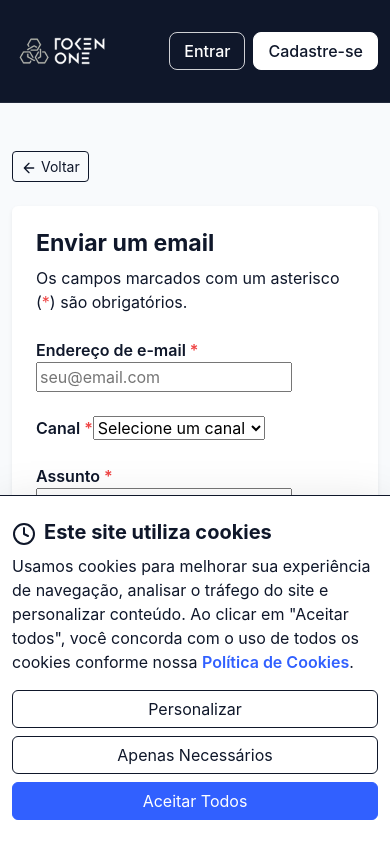
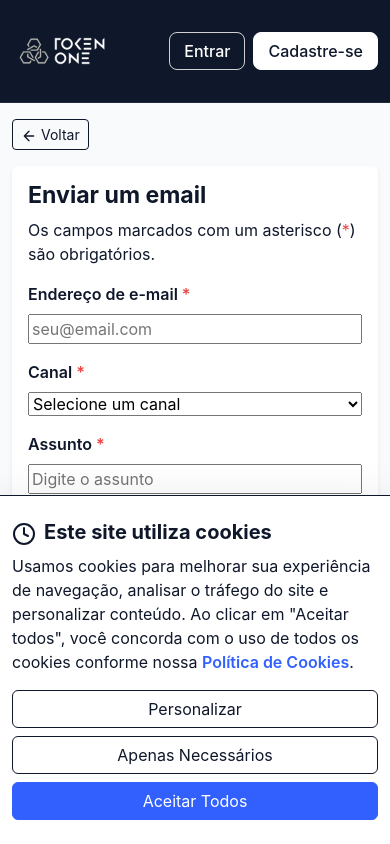
Before and after one commit to dgarcia-tokenone/site-tokenone, a Next.js app: page /contato in a window 390 px wide. Shown: the top 844 px of the page. Built offline with nearby package versions, Linux system fonts and the light colour scheme.

Commit message:
Ajustes versão Mobile 2

```diff
--- a/app/contato/page.tsx
+++ b/app/contato/page.tsx
@@ -76,11 +76,11 @@ function ContatoForm() {
   }
 
   return (
-    <div className="py-5 bg-light min-vh-100">
+    <div className="py-3 py-md-5 bg-light min-vh-100">
       <div className="container">
         <div className="row justify-content-center">
           <div className="col-12 col-lg-8">
-            <div className="mb-4">
+            <div className="mb-3 mb-md-4">
               <Link href="/" className="btn btn-outline-secondary btn-sm">
                 <svg
                   width="16"
@@ -100,9 +100,9 @@ function ContatoForm() {
             </div>
 
             <div className="card shadow-sm border-0">
-              <div className="card-body p-4 p-md-5">
+              <div className="card-body p-3 p-md-5">
                 <h1 className="h3 fw-bold mb-2">Enviar um email</h1>
-                <p className="text-secondary mb-4">
+                <p className="text-secondary mb-3 mb-md-4">
                   Os campos marcados com um asterisco (<span className="text-danger">*</span>) são obrigatórios.
                 </p>
 
@@ -122,13 +122,13 @@ function ContatoForm() {
                 )}
 
                 <form onSubmit={handleSubmit}>
-                  <div className="mb-4">
+                  <div className="mb-3">
                     <label htmlFor="email" className="form-label fw-semibold">
                       Endereço de e-mail <span className="text-danger">*</span>
                     </label>
                     <input
                       type="email"
-                      className="form-control form-control-lg"
+                      className="form-control"
                       id="email"
                       name="email"
                       value={formData.email}
@@ -139,12 +139,12 @@ function ContatoForm() {
                     />
                   </div>
 
-                  <div className="mb-4">
+                  <div className="mb-3">
                     <label htmlFor="canal" className="form-label fw-semibold">
                       Canal <span className="text-danger">*</span>
                     </label>
                     <select
-                      className="form-select form-select-lg"
+                      className="form-select"
                       id="canal"
                       name="canal"
                       value={formData.canal}
@@ -161,13 +161,13 @@ function ContatoForm() {
                     </select>
                   </div>
 
-                  <div className="mb-4">
+                  <div className="mb-3">
                     <label htmlFor="assunto" className="form-label fw-semibold">
                       Assunto <span className="text-danger">*</span>
                     </label>
                     <input
                       type="text"
-                      className="form-control form-control-lg"
+                      className="form-control"
                       id="assunto"
                       name="assunto"
                       value={formData.assunto}
@@ -178,29 +178,29 @@ function ContatoForm() {
                     />
                   </div>
 
-                  <div className="mb-4">
+                  <div className="mb-3">
                     <label htmlFor="mensagem" className="form-label fw-semibold">
                       Descrição <span className="text-danger">*</span>
                     </label>
                     <textarea
-                      className="form-control form-control-lg"
+                      className="form-control"
                       id="mensagem"
                       name="mensagem"
                       value={formData.mensagem}
                       onChange={handleChange}
                       required
-                      rows={6}
+                      rows={5}
                       placeholder="Insira os detalhes de sua solicitação. Um membro de nossa equipe de suporte responderá assim que possível."
                       disabled={isSubmitting}
                       minLength={10}
                     />
-                    <div className="form-text">Mínimo de 10 caracteres</div>
+                    <div className="form-text small">Mínimo de 10 caracteres</div>
                   </div>
 
-                  <div className="d-grid">
+                  <div className="d-grid mt-4">
                     <button
                       type="submit"
-                      className="btn btn-primary btn-lg"
+                      className="btn btn-primary"
                       disabled={isSubmitting}
                     >
                       {isSubmitting ? (
@@ -246,12 +246,12 @@ function ContatoForm() {
 export default function ContatoPage() {
   return (
     <Suspense fallback={
-      <div className="py-5 bg-light min-vh-100">
+      <div className="py-3 py-md-5 bg-light min-vh-100">
         <div className="container">
           <div className="row justify-content-center">
             <div className="col-12 col-lg-8">
               <div className="card shadow-sm border-0">
-                <div className="card-body p-4 p-md-5 text-center">
+                <div className="card-body p-3 p-md-5 text-center">
                   <div className="spinner-border text-primary" role="status">
                     <span className="visually-hidden">Carregando...</span>
                   </div>
--- a/app/globals.scss
+++ b/app/globals.scss
@@ -308,12 +308,12 @@ body {
   color: #f8fafc !important; // Força cor branca do texto
   box-shadow: 0 18px 40px rgba(15, 23, 42, 0.25);
   transition: transform 0.2s ease, box-shadow 0.2s ease;
-  display: block;
-  margin-inline: auto;
-  width: fit-content;
+  display: block !important;
+  margin-inline: auto !important;
+  width: fit-content !important;
 
   @media (min-width: 992px) {
-    margin-inline: 0;
+    margin-inline: 0 !important;
   }
 }
 
@@ -866,3 +866,23 @@ body:has(.cookie-banner) .whatsapp-fab {
   bottom: 10%;
   left: 15%;
 }
+
+
+// Contact Form Styles - Mobile Optimization
+.card-body form {
+  .mb-3 {
+    display: flex;
+    flex-direction: column;
+  }
+
+  .form-label {
+    display: block;
+    width: 100%;
+    margin-bottom: 0.5rem;
+  }
+
+  .form-control,
+  .form-select {
+    width: 100%;
+  }
+}
```
